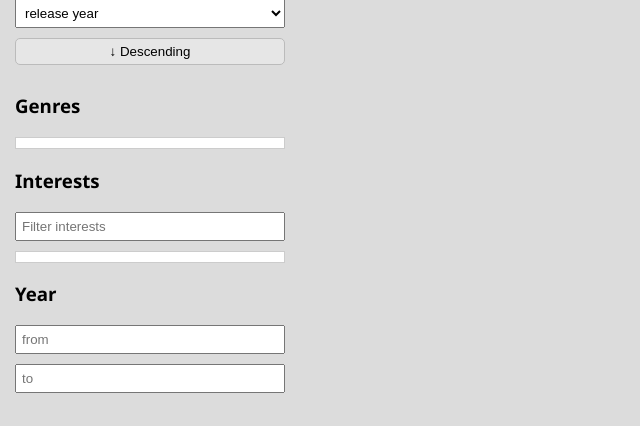
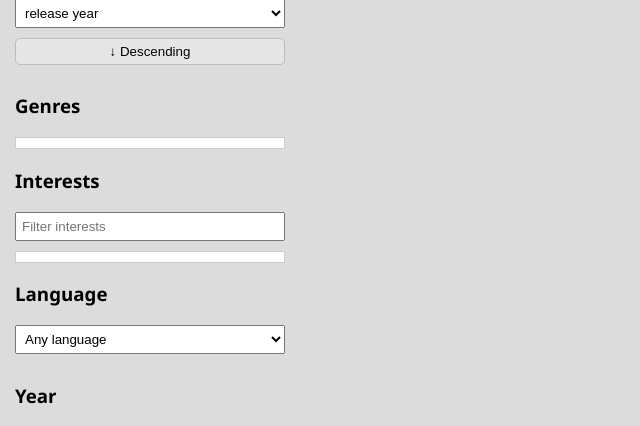
Before and after one commit to karussellbremser/media-control, a Flask app: page / in a window 1280 px wide. Shown: the part 374-800 px from the top of the page, without its empty margins (0-640 px from the left). Run offline with Flask 3, Linux system fonts and the light colour scheme; data that the repository does not hold is empty.

Commit message:
add language filter to the server app
Single-select dropdown (English pinned first, then alphabetical),
filtering on media.language_id. Wired through query_media, the /search
route, and the sidebar.

Verified in-browser against a throwaway DB: dropdown renders, selecting
a language sends language=<id> and correctly filters results, and
RESET FILTERS clears it back to "Any language".

Co-Authored-By: Claude Sonnet 5 <noreply@anthropic.com>

```diff
--- a/server.py
+++ b/server.py
@@ -9,6 +9,7 @@ def query_media(search_query, sort_by, order,
                 rating_from, rating_to,
                 votes_from, votes_to,
                 selected_interest_ids,
+                selected_language_id,
                 limit, offset):
     conn = sqlite3.connect(config.DB_PATH)
     cursor = conn.cursor()
@@ -62,6 +63,11 @@ def query_media(search_query, sort_by, order,
     if votes_to:
         sql += " AND numVotes <= ?"
         params.append(votes_to)
+
+    # filter language
+    if selected_language_id is not None:
+        sql += " AND m.language_id = ?"
+        params.append(selected_language_id)
 
     # filter genres/interests (AND across all selected)
     if selected_interest_ids:
@@ -130,13 +136,22 @@ def index():
             interestGroups.append(currentGroup)
         currentGroup[2].append((interest_id, interest_name, interest_desc))
 
+    # English (id 0) first, since it's the default/most common; the rest alphabetically
+    cursor.execute("""
+        SELECT imdb_interest_id, name
+        FROM language_enum
+        ORDER BY CASE WHEN imdb_interest_id = 0 THEN 0 ELSE 1 END, name
+    """)
+    languages = cursor.fetchall()
+
     conn.close()
-    return render_template('index.html', genres=genres, interestGroups=interestGroups)
+    return render_template('index.html', genres=genres, interestGroups=interestGroups, languages=languages)
 
 @server.route('/search')
 def search():
     args = request.args
     selected_interest_ids = [int(x) for x in args.getlist('genres[]') + args.getlist('interests[]')]
+    selected_language_id = int(args.get('language')) if args.get('language') else None
 
     page = int(args.get('page', 1))
     limit = 50
@@ -153,6 +168,7 @@ def search():
         args.get('votes_from'),
         args.get('votes_to'),
         selected_interest_ids,
+        selected_language_id,
         limit,
         offset
     )
--- a/static/search.js
+++ b/static/search.js
@@ -13,6 +13,7 @@ document.addEventListener('DOMContentLoaded', () => {
     const votesFrom = document.getElementById('votesFrom');
     const votesTo = document.getElementById('votesTo');
 
+	const languageSelect = document.getElementById('languageSelect');
 	const genreCheckboxes = document.querySelectorAll('.genreCheckbox');
 	const interestCheckboxes = document.querySelectorAll('.interestCheckbox');
 	const interestSearchInput = document.getElementById('interestSearchInput');
@@ -108,6 +109,8 @@ document.addEventListener('DOMContentLoaded', () => {
 		votesFrom.value = '';
 		votesTo.value = '';
 
+		languageSelect.value = '';
+
 		genreCheckboxes.forEach(cb => cb.checked = false);
 		interestCheckboxes.forEach(cb => cb.checked = false);
 		interestSearchInput.value = '';
@@ -140,6 +143,7 @@ document.addEventListener('DOMContentLoaded', () => {
             rating_to: ratingTo.value,
             votes_from: votesFrom.value,
             votes_to: votesTo.value,
+            language: languageSelect.value,
 			page: currentPage
         });
 
@@ -279,6 +283,10 @@ document.addEventListener('DOMContentLoaded', () => {
         resetAndSearch(input.value);
     });
 
+	languageSelect.addEventListener('change', () => {
+        resetAndSearch(input.value);
+    });
+
     [yearFrom, yearTo, ratingFrom, ratingTo, votesFrom, votesTo].forEach(el => {
         el.addEventListener('input', () => debounceSearch(input.value));
     });
--- a/templates/index.html
+++ b/templates/index.html
@@ -319,6 +319,14 @@
 		{% endfor %}
 		</div>
 
+		<h3>Language</h3>
+		<select id="languageSelect">
+			<option value="">Any language</option>
+			{% for language_id, language_name in languages %}
+				<option value="{{ language_id }}">{{ language_name }}</option>
+			{% endfor %}
+		</select>
+
 		<h3>Year</h3>
 		<input type="number" id="yearFrom" placeholder="from">
 		<input type="number" id="yearTo" placeholder="to">
```
